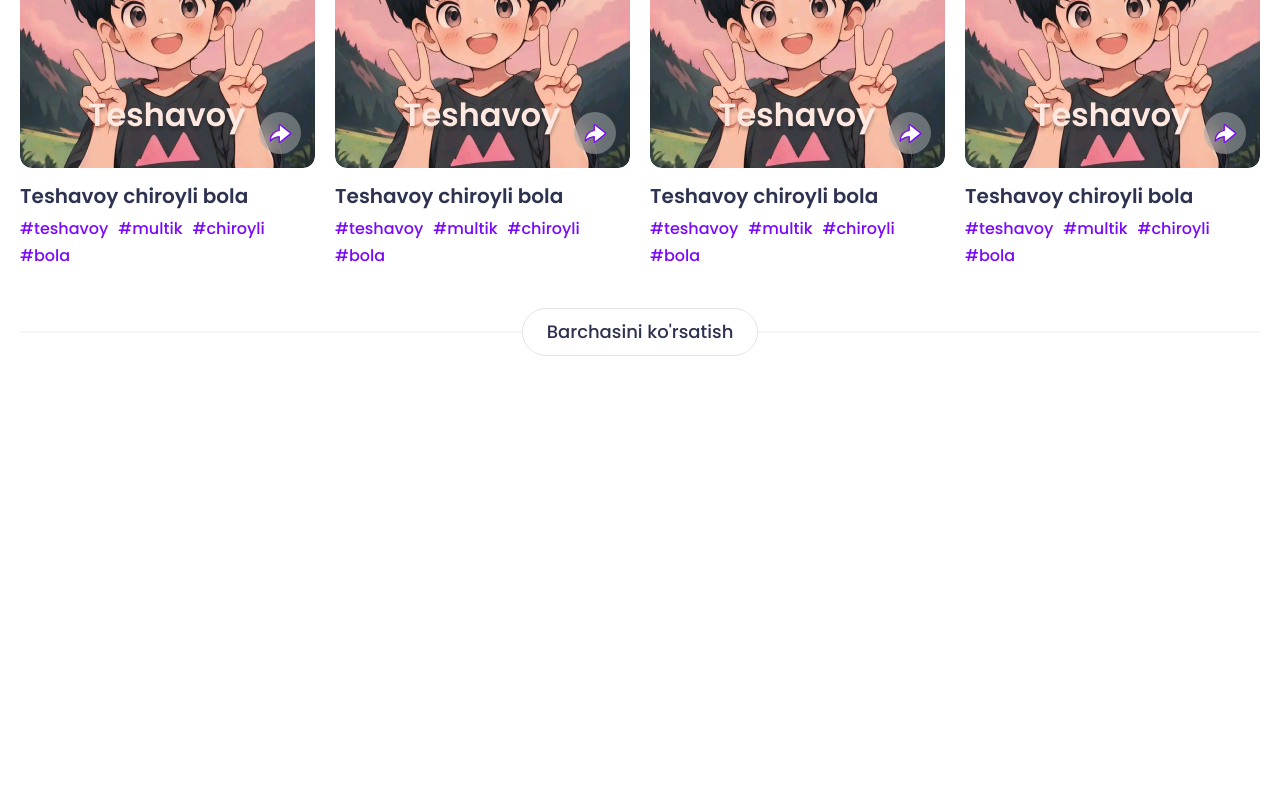
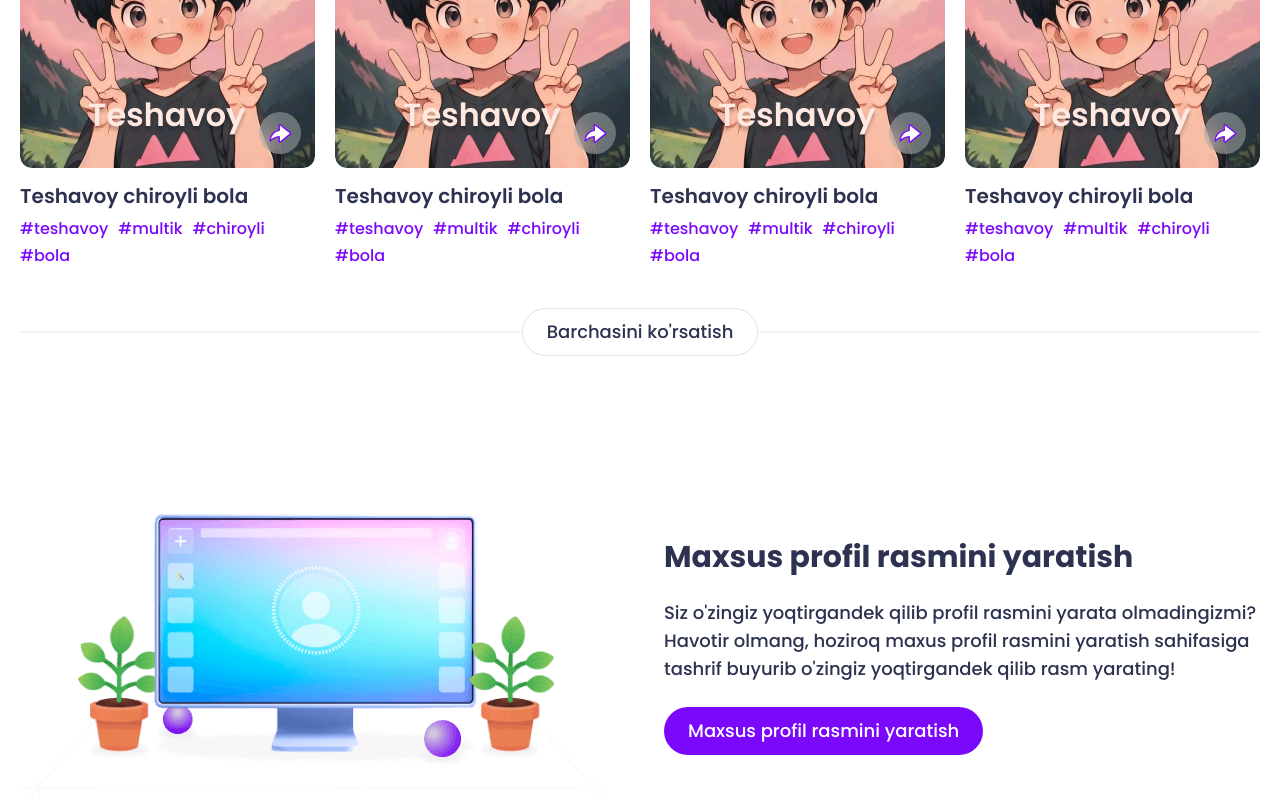
Before and after one commit to YaxyobekUz/ppmaker, a React (Vite) app: page / in a window 1280 px wide. Shown: the part 5448-6248 px from the top of the page. Before the commit the page ends 5868 px from the top, so only its background shows below. Built offline with nearby package versions, Linux system fonts and the light colour scheme.

Commit message:
add create special profile image info section

```diff
--- a/src/pages/Home.jsx
+++ b/src/pages/Home.jsx
@@ -18,6 +18,7 @@ import { homepageHeroSlides, services } from "../data/main";
 import { profileImagesForBoysData } from "../data/profile-images-for-boys";
 
 // images
+import pcImg from "../assets/images/others/pc.png";
 import imageIcon from "../assets/images/icons/image.svg";
 import manualImg from "../assets/images/others/manual.png";
 import rightArrowIcon from "../assets/images/icons/right-arrow.svg";
@@ -346,6 +347,48 @@ const Home = () => {
           </div>
         </div>
       </section>
+
+      {/* create special profile image info section */}
+      <section className="py-12 sm:py-16">
+        <div className="container section-content !max-w-2xl md:!max-w-7xl">
+          <div className="grid grid-cols-1 gap-5 xs:gap-6 md:grid-cols-2 lg:gap-12">
+            {/* image wrapper */}
+            <div className="flex justify-center w-full h-full">
+              <img
+                src={pcImg}
+                width={596}
+                height={325}
+                alt="computer image"
+                title="computer image"
+                className="w-full h-auto object-contain"
+              />
+            </div>
+
+            {/* section details */}
+            <div className="flex flex-col items-center justify-center gap-5 text-center xs:gap-6 md:items-start md:text-start">
+              <h2>Maxsus profil rasmini yaratish</h2>
+
+              {/* description */}
+              <p className="text-base xs:text-lg">
+                Siz o'zingiz yoqtirgandek qilib profil rasmini yarata
+                olmadingizmi? Havotir olmang, hoziroq maxus profil rasmini
+                yaratish sahifasiga tashrif buyurib o'zingiz yoqtirgandek qilib
+                rasm yarating!
+              </p>
+
+              {/* buttons wrapper */}
+              <div className="flex items-center gap-3.5">
+                <Link
+                  to="/services/create/special-profile-picture"
+                  className="btn-primary"
+                >
+                  Maxsus profil rasmini yaratish
+                </Link>
+              </div>
+            </div>
+          </div>
+        </div>
+      </section>
     </>
   );
 };
```
